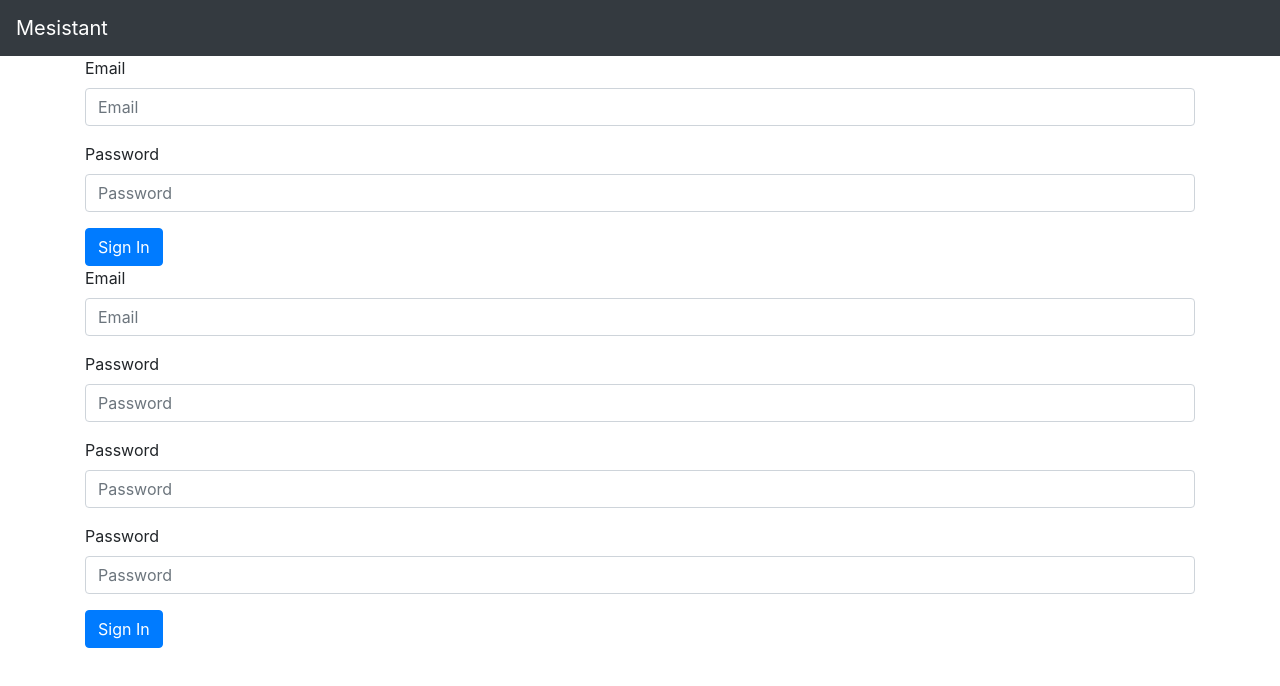
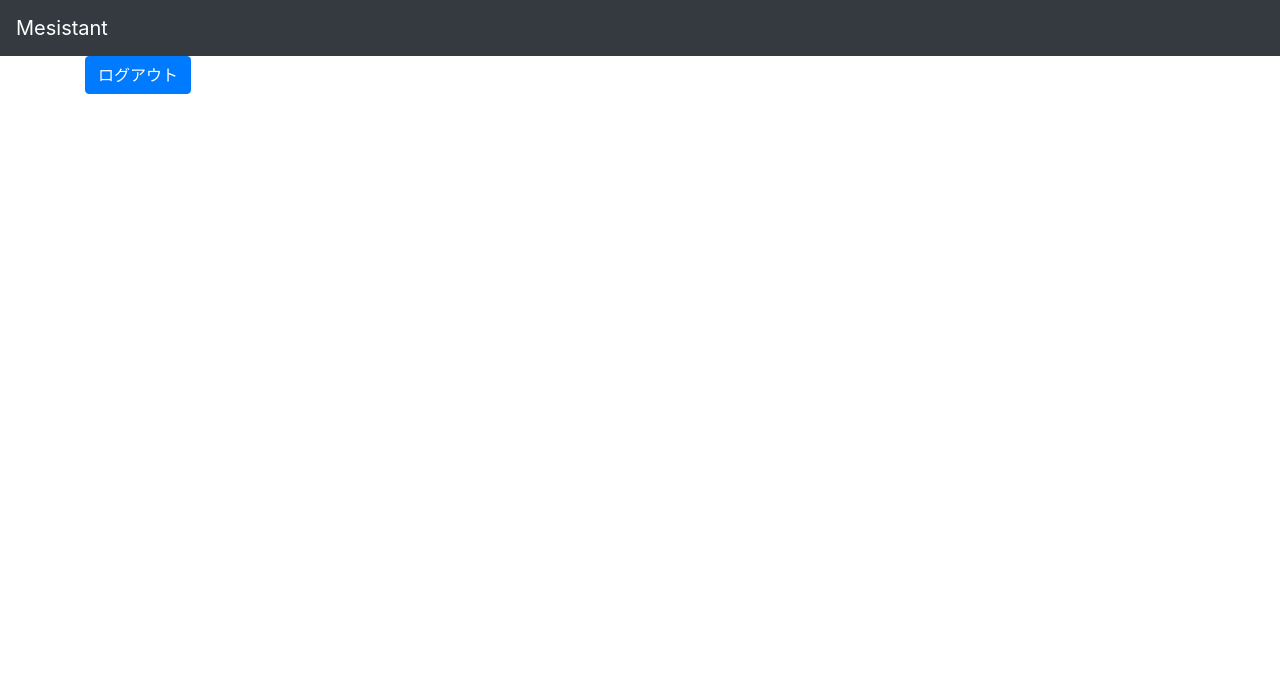
Before and after one commit to yurupro/MesistantWeb, a Vue app: page /list in a window 1280 px wide. Shown: the top 686 px of the page. Built offline with nearby package versions, Linux system fonts and the light colour scheme.

Commit message:
フォーム実装（適当）

```diff
--- a/src/components/Main.vue
+++ b/src/components/Main.vue
@@ -2,37 +2,54 @@
     <div class="container">
         <div class="row">
             <div class="col-lg-12">
+                <button  v-on:click="logout()" type="submit" class="btn btn-primary">ログアウト</button>
+            </div>
+        </div>
+
+        <div class="toast" role="alert" aria-live="assertive" aria-atomic="ture">
+            <div class="toast-header">
+                <strong class="mr-auto">ログイン</strong>
+                <button type="button" class="ml-2 mb-1 close" data-dismiss="toast" aria-label="Close">
+                    <span aria-hidden="true">&times;</span>
+                </button>
+            </div>
+            <div class="taost-body">
                 <form>
                     <div class="form-group">
-                        <label for="userIdForm">Email</label>
-                        <input v-model="mail" type="text" class="form-control" id="userIdForm" placeholder="Email"/>
+                        <label for="loginEmailForm">Email</label>
+                        <input v-model="form_mail" type="text" class="form-control" id="loginEmailForm" placeholder="Email"/>
                     </div>
                     <div class="form-group">
-                        <label for="passwordForm">Password</label>
-                        <input v-model="password" type="password" class="form-control" id="passwordForm" placeholder="Password"/>
+                        <label for="loginPasswordForm">Password</label>
+                        <input v-model="form_password" type="password" class="form-control" id="passwordForm" placeholder="Password"/>
                     </div>
-                    <button  v-on:click="login()" type="submit" class="btn btn-primary">Sign In</button>
+                    <button  v-on:click="login()" type="submit" class="btn btn-primary">ログイン</button>
                 </form>
             </div>
-            <div class="col-lg-12">
+        </div>
+
+        <div class="toast" role="alert" aria-live="assertive" aria-atomic="ture">
+            <div class="toast-header">
+                <strong class="mr-auto">ユーザ登録</strong>
+                <button type="button" class="ml-2 mb-1 close" data-dismiss="toast" aria-label="Close">
+                    <span aria-hidden="true">&times;</span>
+                </button>
+            </div>
+            <div class="taost-body">
                 <form>
                     <div class="form-group">
-                        <label for="userIdForm">Email</label>
-                        <input v-model="mail" type="text" class="form-control" id="userIdForm" placeholder="Email"/>
+                        <label for="registerEmailForm">Email</label>
+                        <input v-model="form_mail" type="email" class="form-control" id="registerEmailForm" placeholder="Email"/>
                     </div>
                     <div class="form-group">
-                        <label for="passwordForm">Password</label>
-                        <input v-model="password" type="password" class="form-control" id="passwordForm" placeholder="Password"/>
+                        <label for="registerNameForm">Name</label>
+                        <input v-model="form_name" type="text" class="form-control" id="registerNameForm" placeholder="Name"/>
                     </div>
                     <div class="form-group">
-                        <label for="nameForm">Password</label>
-                        <input v-model="password" type="password" class="form-control" id="passwordForm" placeholder="Password"/>
+                        <label for="registerPasswordForm">Password</label>
+                        <input v-model="form_password" type="password" class="form-control" id="registerPasswordForm" placeholder="Password"/>
                     </div>
-                    <div class="form-group">
-                        <label for="passwordForm">Password</label>
-                        <input v-model="password" type="password" class="form-control" id="passwordForm" placeholder="Password"/>
-                    </div>
-                    <button  v-on:click="register()" type="submit" class="btn btn-primary">Sign In</button>
+                    <button  v-on:click="register()" type="submit" class="btn btn-primary">登録</button>
                 </form>
             </div>
         </div>
@@ -44,21 +61,24 @@ export default {
   name: 'MesistantMain',
   data () {
     return {
-      mail: '',
-      password: '',
-      name: '',
-      sex: '',
+      form_mail: '',
+      form_password: '',
+      form_name: '',
+      form_sex: 'female',
       login_response: {},
       register_response: {}
     }
   },
   methods: {
     login: function () {
-      console.log(this.user)
-      this.$axios.post('http://koyume.prokuma.kr:8080/user/login', {headers: {'Content-Type': 'application/json'}}, {'mail': this.mail, 'password': this.password})
+      console.log(this.mail)
+      var data = {'mail': this.form_mail, 'password': this.form_password}
+      console.log(data)
+      this.$axios.post('http://koyume.prokuma.kr:8080/user/login', data)
         .then(response => {
           this.login_response = response
           console.log(this.login_response)
+          console.log('wei')
           this.$router.push({path: '/list', params: { user_id: this.login_response.id }})
         })
         .catch(error => {
@@ -66,9 +86,21 @@ export default {
           console.log(error, this.login_response)
         })
     },
+    logout: function () {
+      var data = {'mail': this.form_mail, 'password': this.form_password}
+      this.$axios.post('http://koyume.prokuma.kr:8080/user/logout', data)
+        .then(response => {
+          alert('ログアウト成功')
+          console.log(response)
+        })
+        .catch(error => {
+          alert('ログアウト失敗')
+          console.log(error, this.login_response)
+        })
+    },
     register: function () {
       console.log(this.user)
-      this.$axios.post('http://koyume.prokuma.kr:8080/user/add', {headers: {'Content-Type': 'application/json'}}, {'mail': this.mail, 'password': this.password, 'name': this.name, 'sex': this.sex})
+      this.$axios.post('http://koyume.prokuma.kr:8080/user/add', {'mail': this.form_mail, 'password': this.form_password, 'name': this.form_name, 'sex': this.form_sex})
         .then(response => {
           this.register_response = response
           alert('登録成功')
```
Also changed, not shown: 1 other file (tests, documents, lock files or other folders).
